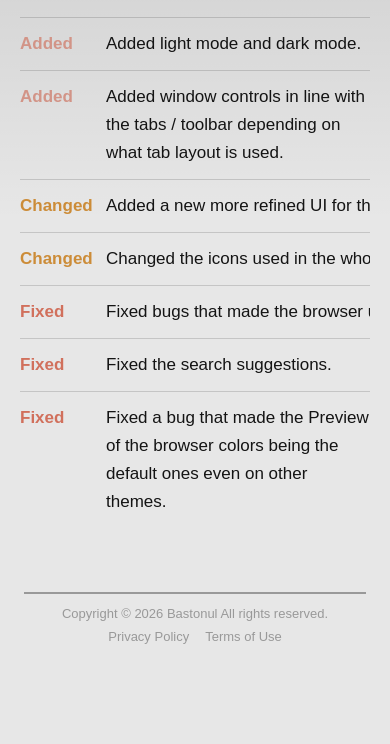
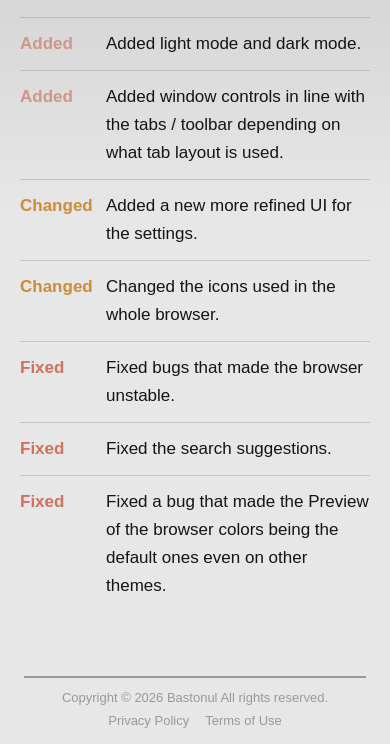
Before and after one commit to TutisiSpargatorDeCur/bastonul, a plain HTML site: page changelog.html in a window 390 px wide. Shown: the part 199-943 px from the top of the page. Before the commit the page ends 859 px from the top, so only its background shows below. Drawn offline with Linux system fonts and the light colour scheme.

Commit message:
Update changelog.html

```diff
--- a/changelog.html
+++ b/changelog.html
@@ -227,7 +227,8 @@
             }
 
             .change-list span {
-                -webkit-overflow-scrolling: touch;
+                overflow-x: visible;
+                white-space: normal;
             }
 
             .site-footer-content {
```
